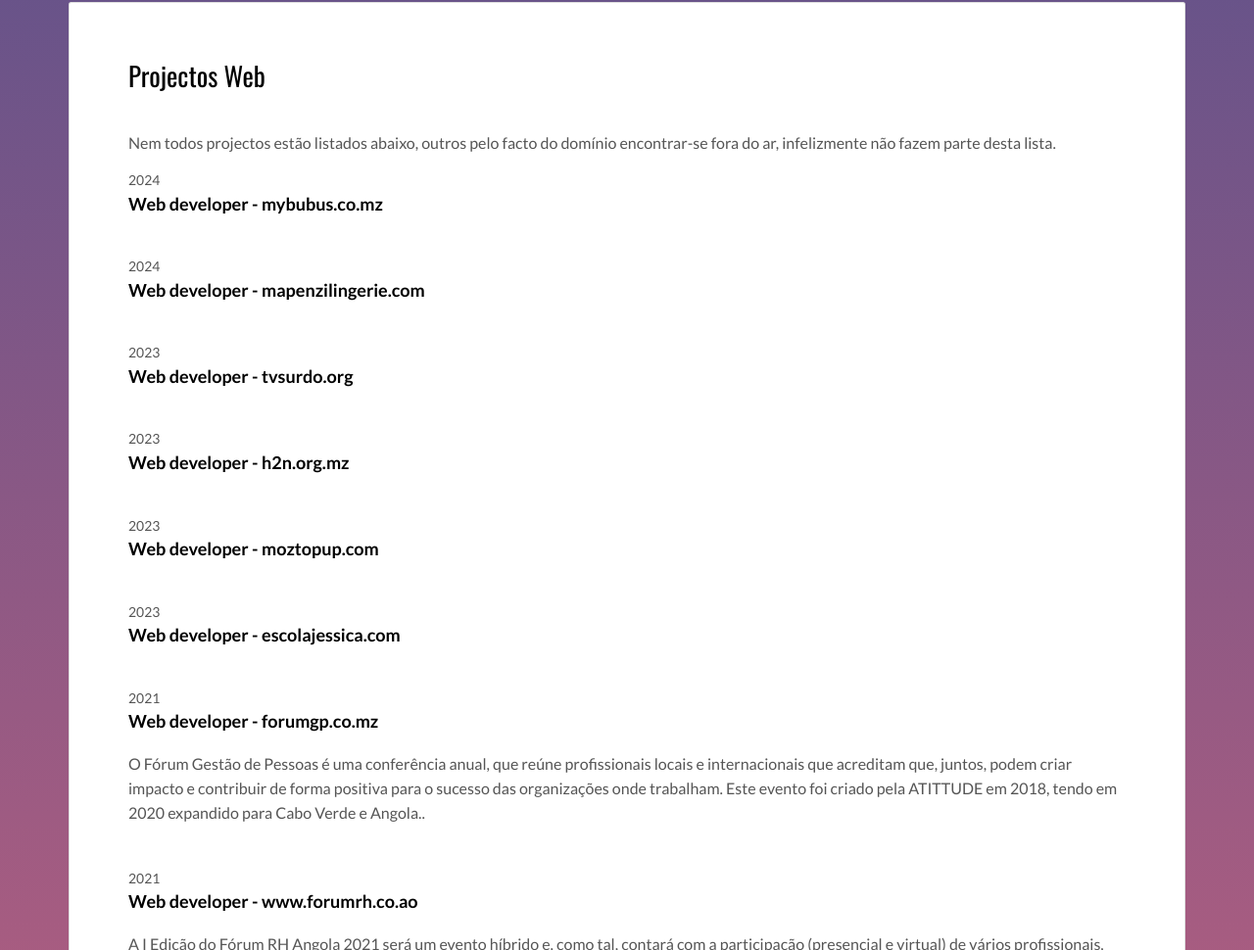
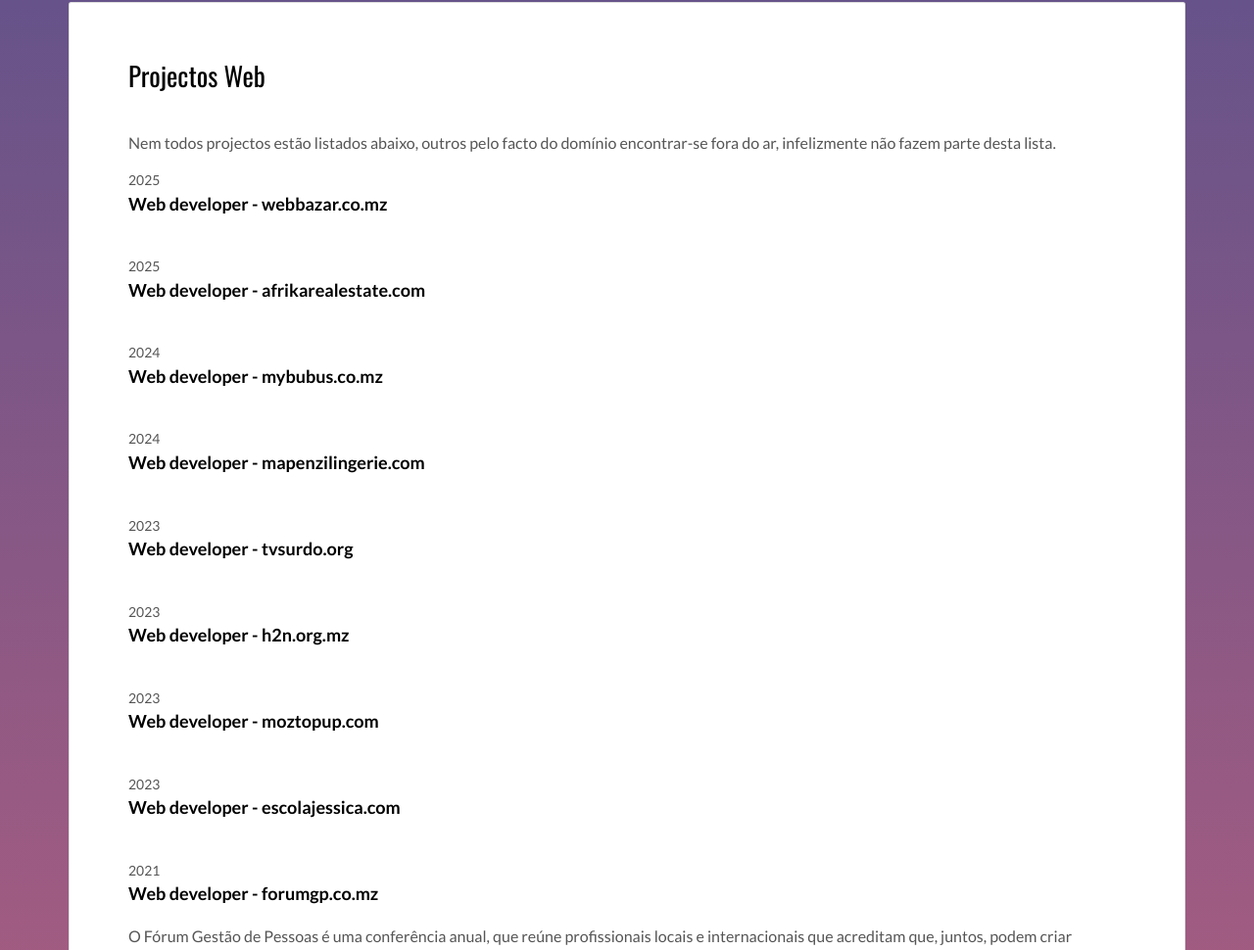
Before and after one commit to SamuelMaculuve/SamuelMaculuve.github.io, a plain HTML site: page index.html in a window 1280 px wide. Shown: the part 801-1771 px from the top of the page at 98% size. Drawn offline with nearby package versions, Linux system fonts and the light colour scheme.

Commit message:
Update index.html

```diff
--- a/index.html
+++ b/index.html
@@ -79,6 +79,14 @@
           <div class="card-block">
             <h2>Projectos Web</h2>
             <p>Nem todos projectos estão listados abaixo, outros pelo facto do domínio encontrar-se fora do ar, infelizmente não fazem parte desta lista.</p>
+            <div class="work-experience">
+              <small class="date">2025</small>
+              <h3 class="h5 date-title">Web developer - <a href="https://webbazar.co.mz" title="Create professionnal website">webbazar.co.mz</a></h3>
+            </div>
+            <div class="work-experience">
+              <small class="date">2025</small>
+              <h3 class="h5 date-title">Web developer - <a href="https://afrikarealestate.com" title="Create professionnal website">afrikarealestate.com</a></h3>
+            </div>
             <div class="work-experience">
               <small class="date">2024</small>
               <h3 class="h5 date-title">Web developer - <a href="https://mybubus.co.mz" title="Create professionnal website">mybubus.co.mz</a></h3>
```
